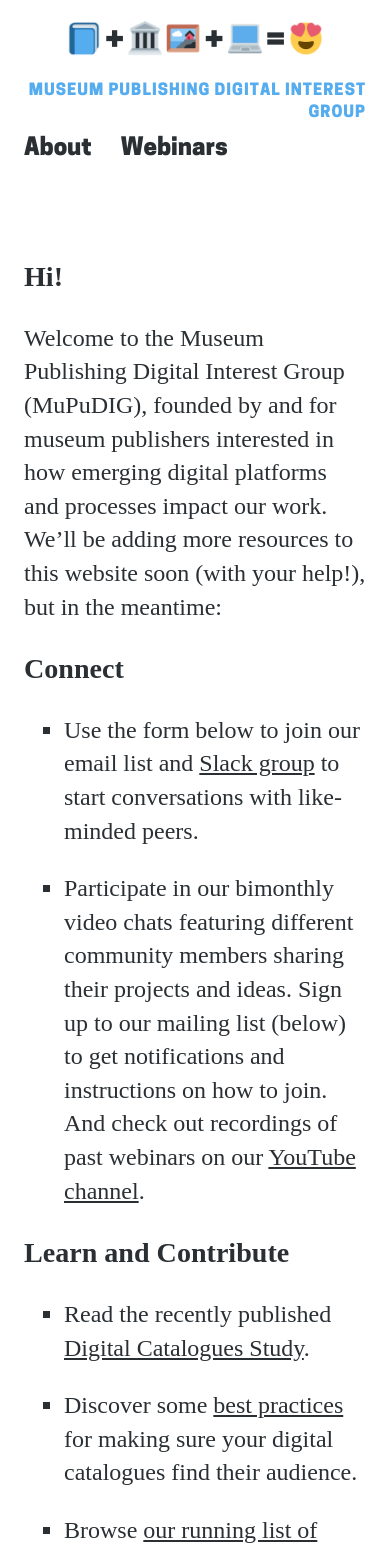
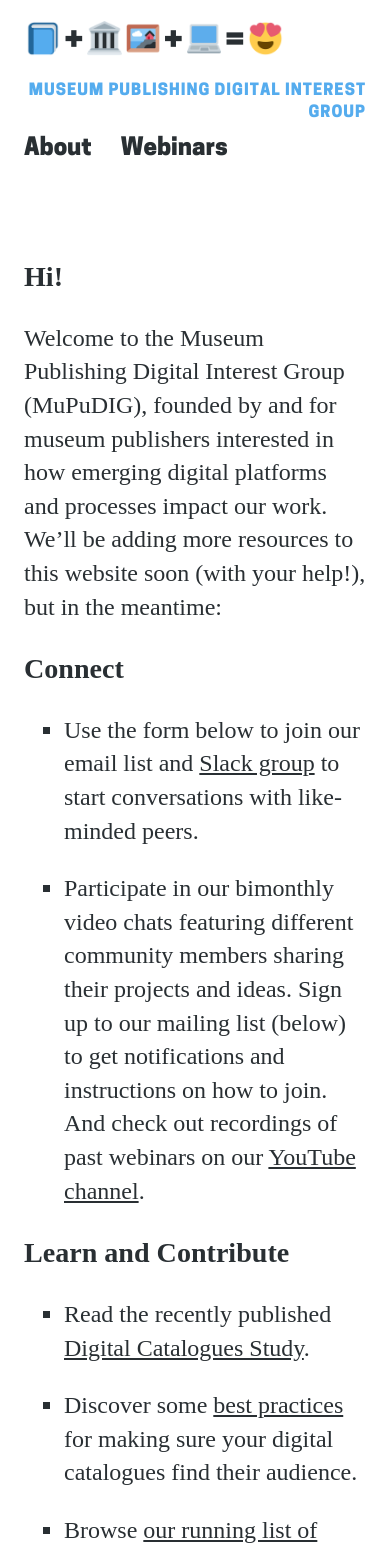
Before and after one commit to digpublishing/digpublishing.github.io, a Jekyll site: the page built from index.md, in a window 390 px wide. Shown: the top 1554 px of the page. Built offline with Jekyll 4.4.1, drawn with Linux system fonts in a browser that asks for light colours; our own code applies the rules of GitHub Pages for plain Markdown files.

Commit message:
adjust header styling

```diff
--- a/assets/stylesheets/site.css
+++ b/assets/stylesheets/site.css
@@ -30,16 +30,6 @@ body {
   flex-direction: row-reverse;
 }
 
-@media (max-width: 900px) {
-  .logo-wrapper {
-    flex-direction: column-reverse;
-  }
-
-  .logo {
-    justify-content: left;
-  }
-}
-
 .logo {
   display: flex;
   align-items: center;
@@ -56,6 +46,17 @@ body {
 .logo img {
   margin-left: 2px;
   margin-right: 2px;
+}
+
+@media (max-width: 900px) {
+  .logo-wrapper {
+    flex-direction: column-reverse;
+  }
+
+  .logo {
+    justify-content: left;
+    margin-bottom: 'revert';
+  }
 }
 
 .wrapper {
@@ -77,7 +78,6 @@ nav a {
 
 a {
   color: #292f33;
-  border-radius: 8px;
 }
 
 a:hover {
```
